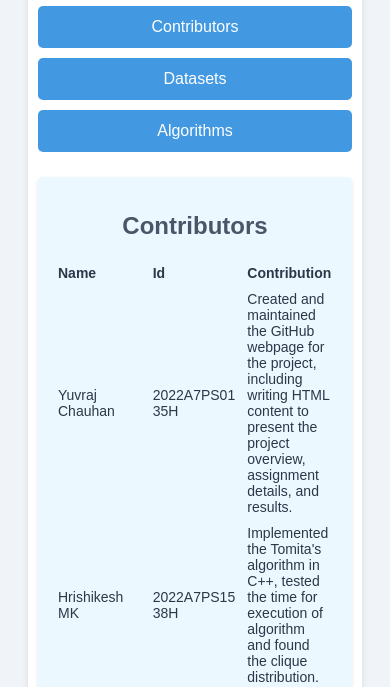
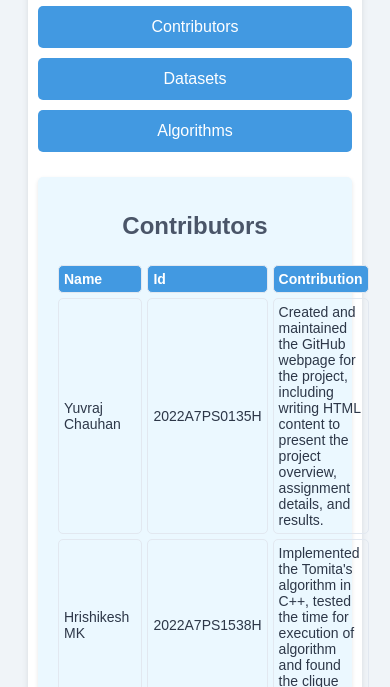
Before and after one commit to YuvrajChauhan388/DAA-Assignment-Webpage, a plain HTML site: page index.html in a window 390 px wide. Both pictures are taken after a click on the button "Contributors". Shown: the part 154-841 px from the top of the page. Drawn offline with nearby package versions, Linux system fonts and the light colour scheme.

Commit message:
Update index.html

```diff
--- a/index.html
+++ b/index.html
@@ -52,25 +52,23 @@
         }
         table {
             width: 100%;
-    border-collapse: collapse;
+            border-collapse: separate;
+            border-spacing: 5px;
             margin-top: 10px;
-    table-layout: fixed;
         }
         th, td {
             padding: 10px;
             text-align: left;
             color: #2d3748;
+            border: 1px solid #e2e8f0;
+            border-radius: 5px;
             word-wrap: break-word;
             overflow-wrap: break-word;
         }
-@media (max-width: 768px) {
-    th, td {
-        font-size: 14px;
-        padding: 5px;
+        th {
+            background-color: #4299e1;
+            color: #ffffff;
         }
-}
-
-
         .dataset-section {
             display: none;
         }
@@ -94,8 +92,9 @@ th, td {
                 width: 100%;
                 margin: 5px 0;
             }
-            table, th, td {
+            th, td {
                 font-size: 14px;
+                padding: 5px;
             }
             canvas {
                 max-width: 100%;
@@ -125,14 +124,12 @@ th, td {
                 <tr>
                     <td>Yuvraj Chauhan</td>
                     <td>2022A7PS0135H</td>
-                    <td>Created and maintained the GitHub webpage for the project, including writing HTML content to present the project overview,
-                        assignment details, and results.</td>
+                    <td>Created and maintained the GitHub webpage for the project, including writing HTML content to present the project overview, assignment details, and results.</td>
                 </tr>
                 <tr>
                     <td>Hrishikesh MK</td>
                     <td>2022A7PS1538H</td>
-                    <td>Implemented the Tomita's algorithm in C++, tested the time for execution of algorithm and found the clique
-                        distribution.</td>
+                    <td>Implemented the Tomita's algorithm in C++, tested the time for execution of algorithm and found the clique distribution.</td>
                 </tr>
                 <tr>
                     <td>Satya K</td>
```
Lines whose indentation alone changed are shown as unchanged.
